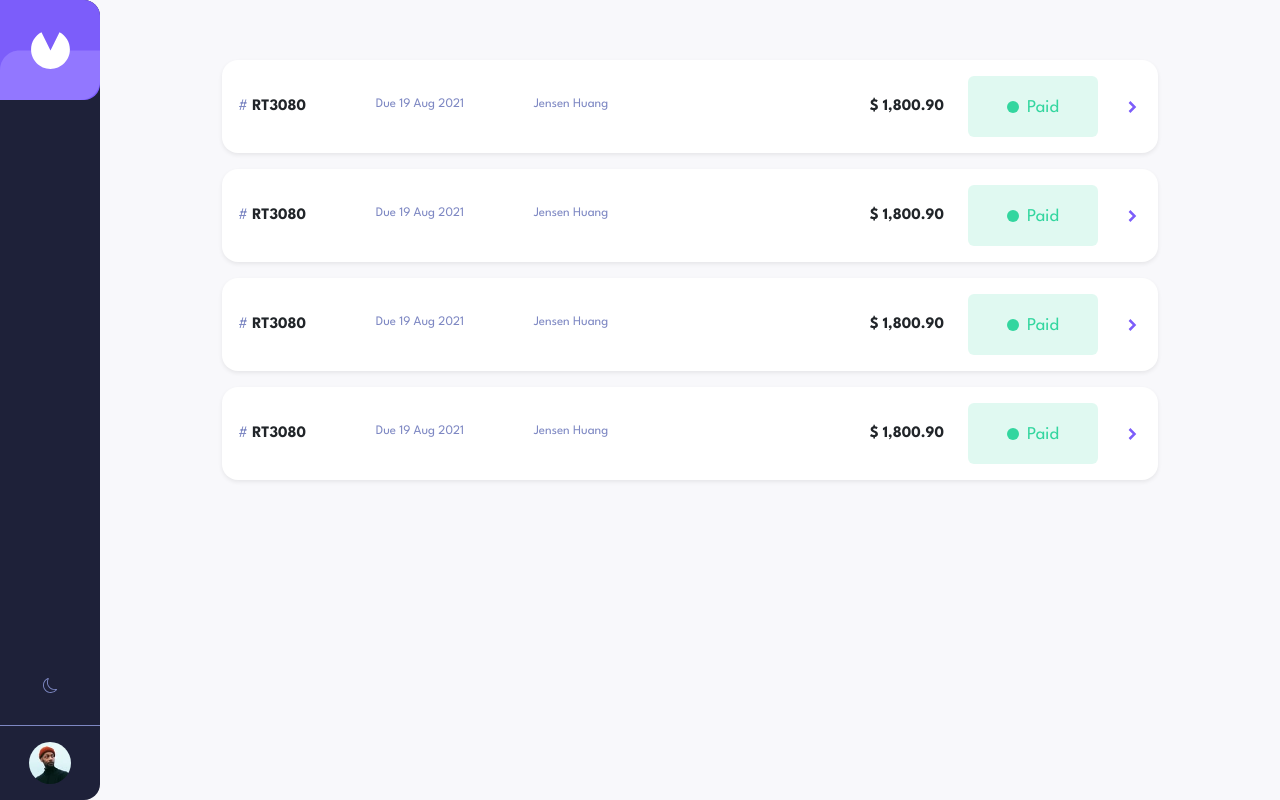
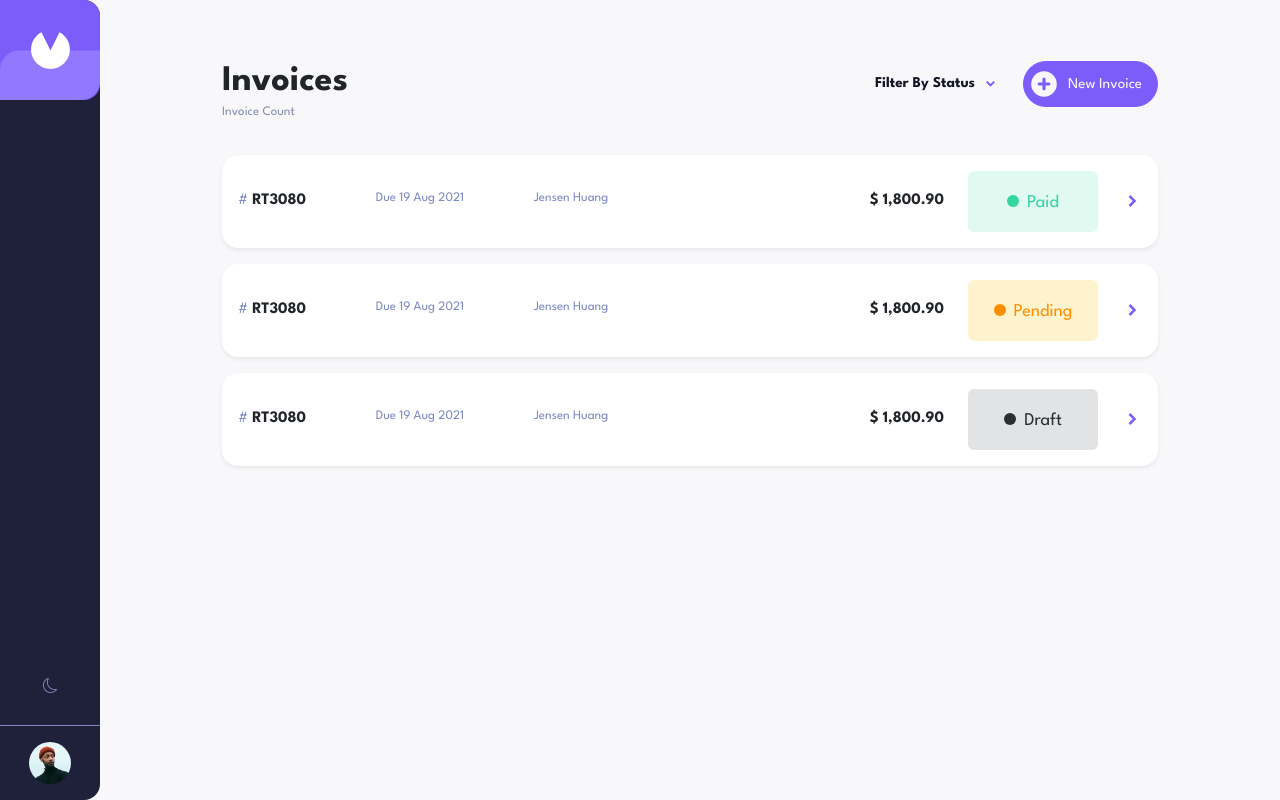
Before and after one commit to rmartin93/invoice, a React (Vite) app: page / in a window 1280 px wide. Built offline with nearby package versions, Linux system fonts and the light colour scheme.

Commit message:
more invoice list stuff

```diff
--- a/src/App.jsx
+++ b/src/App.jsx
@@ -3,16 +3,25 @@ import { useTheme } from "./hooks/useTheme";
 import ScrollToTop from "./helpers/ScrollToTop";
 import NavBar from "./components/NavBar";
 import Home from "./pages/Home";
+import { useState } from "react";
+import Invoice from "./pages/Invoice";
 function App() {
 	const { theme } = useTheme();
+	const [invoiceId, setInvoiceId] = useState(null);
 	return (
 		<BrowserRouter>
 			<ScrollToTop />
 			<div className="layout-wrapper" data-bs-theme={theme}>
-				<NavBar />
+				<NavBar invoiceId={invoiceId} setInvoiceId={setInvoiceId} />
 				<main>
 					<Routes>
-						<Route path="/" element={<Home />} />
+						<Route path="/" element={<Home setInvoiceId={setInvoiceId} />} />
+					</Routes>
+					<Routes>
+						<Route
+							path="/invoice/:id"
+							element={<Invoice setInvoiceId={setInvoiceId} />}
+						/>
 					</Routes>
 				</main>
 			</div>
--- a/src/pages/Home.jsx
+++ b/src/pages/Home.jsx
@@ -1,14 +1,153 @@
-import ThemeElements from "../components/ThemeElements";
 import { BsFillCircleFill } from "react-icons/bs";
-import { BiSolidChevronRight } from "react-icons/bi";
+import {
+	BiSolidChevronDown,
+	BiSolidChevronUp,
+	BiSolidChevronRight,
+} from "react-icons/bi";
 import { Link } from "react-router-dom";
+import { useEffect, useRef, useState } from "react";
+import { HiPlusCircle } from "react-icons/hi";
 
-export default function Home() {
+export default function Home({ setInvoiceId }) {
+	const dialog = useRef();
+	const [draft, setDraft] = useState(false);
+	const [pending, setPending] = useState(false);
+	const [paid, setPaid] = useState(false);
+	const [chevron, setChevron] = useState("down");
+	const showPopover = () => {
+		dialog.current.classList.toggle("d-none");
+		chevron === "down" ? setChevron("up") : setChevron("down");
+	};
+	// dismiss popover when clicked outside
+	const handleClickOutside = (e) => {
+		if (e.target.classList.contains("popover-button")) {
+			return;
+		}
+		if (dialog.current && !dialog.current.contains(e.target)) {
+			dialog.current.classList.add("d-none");
+			chevron === "up" ? setChevron("up") : setChevron("down");
+		}
+	};
+	// add event listener to handle click outside
+	useEffect(() => {
+		document.addEventListener("mousedown", handleClickOutside);
+		return () => {
+			document.removeEventListener("mousedown", handleClickOutside);
+		};
+	}, []);
 	return (
 		<div className="home">
-			{/* <ThemeElements /> */}
 			<section className="invoice-list container">
-				<Link to="/#" className="row mb-3">
+				<div className="row mb-3">
+					<div className="col-6">
+						<h1 className="mb-0">Invoices</h1>
+						<p className="text-secondaryOther">Invoice Count</p>
+					</div>
+					<div className="col-6">
+						<div className="d-flex justify-content-end align-items-center">
+							<div
+								className="custom-popover position-relative"
+								style={{ zIndex: 100 }}
+							>
+								<button
+									className="btn btn-link popover-button"
+									type="button"
+									onClick={() => showPopover()}
+								>
+									<span>Filter By Status</span>
+									{chevron === "down" ? (
+										<BiSolidChevronDown className="ms-2 text-primary" />
+									) : (
+										<BiSolidChevronUp className="ms-2 text-primary" />
+									)}
+								</button>
+								<div
+									className="d-none position-absolute card shadow border-0 w-100"
+									ref={dialog}
+								>
+									<div className="card-body">
+										<div
+											className="filter-checkbox d-flex align-items-center"
+											onClick={() => {
+												setDraft(!draft);
+												setPending(false);
+												setPaid(false);
+											}}
+										>
+											<input
+												type="checkbox"
+												name="draft"
+												id="draft"
+												checked={draft}
+												onChange={() => console.log("draft changed")}
+											/>
+											<label
+												htmlFor="draft"
+												className="pb-0 fw-bolder ms-2 text-dark"
+												style={{ paddingTop: "2px" }}
+											>
+												Draft
+											</label>
+										</div>
+										<div
+											className="filter-checkbox d-flex align-items-center"
+											onClick={() => {
+												setPending(!pending);
+												setDraft(false);
+												setPaid(false);
+											}}
+										>
+											<input
+												type="checkbox"
+												name="pending"
+												id="pending"
+												checked={pending}
+												onChange={() => console.log("pending changed")}
+											/>
+											<label
+												htmlFor="pending"
+												className="pb-0 fw-bolder ms-2 text-dark"
+												style={{ paddingTop: "2px" }}
+											>
+												Pending
+											</label>
+										</div>
+										<div
+											className="filter-checkbox d-flex align-items-center"
+											onClick={() => {
+												setPaid(!paid);
+												setDraft(false);
+												setPending(false);
+											}}
+										>
+											<input
+												type="checkbox"
+												name="paid"
+												id="paid"
+												checked={paid}
+												onChange={() => console.log("paid changed")}
+											/>
+											<label
+												htmlFor="paid"
+												className="pb-0 fw-bolder ms-2 text-dark"
+												style={{ paddingTop: "2px" }}
+											>
+												Paid
+											</label>
+										</div>
+									</div>
+								</div>
+							</div>
+							<div>
+								<button className="btn btn-primary btn-icon">
+									<HiPlusCircle className="me-2" />
+									<span>New Invoice</span>
+								</button>
+							</div>
+						</div>
+					</div>
+				</div>
+				<Link to="/invoice/3" className="row mb-3 invoice-row">
 					<div className="col-12">
 						<div className="card border-0 shadow-sm rounded-4">
 							<div className="card-body">
@@ -62,7 +201,7 @@ export default function Home() {
 						</div>
 					</div>
 				</Link>
-				<Link to="/#" className="row mb-3">
+				<Link to="/invoice/4" className="row mb-3 invoice-row">
 					<div className="col-12">
 						<div className="card border-0 shadow-sm rounded-4">
 							<div className="card-body">
@@ -78,9 +217,9 @@ export default function Home() {
 									</div>
 									<div className="col-4">
 										<p className="text-info text-end">Jensen Huang</p>
-										<div className="alert alert-success border-0 text-center">
+										<div className="alert alert-warning border-0 text-center">
 											<BsFillCircleFill className="me-2" />
-											<span>Paid</span>
+											<span>Pending</span>
 										</div>
 									</div>
 								</div>
@@ -103,9 +242,9 @@ export default function Home() {
 												$ 1,800.90
 											</p>
 											<div>
-												<div className="alert alert-success border-0 text-center mb-0 flex-grow-1">
+												<div className="alert alert-warning border-0 text-center mb-0 flex-grow-1">
 													<BsFillCircleFill className="me-2" />
-													<span>Paid</span>
+													<span>Pending</span>
 												</div>
 											</div>
 											<BiSolidChevronRight className="ms-auto text-primary fw-bolder fs-5" />
@@ -116,7 +255,7 @@ export default function Home() {
 						</div>
 					</div>
 				</Link>
-				<Link to="/#" className="row mb-3">
+				<Link to="/invoice/5" className="row mb-3 invoice-row">
 					<div className="col-12">
 						<div className="card border-0 shadow-sm rounded-4">
 							<div className="card-body">
@@ -132,9 +271,9 @@ export default function Home() {
 									</div>
 									<div className="col-4">
 										<p className="text-info text-end">Jensen Huang</p>
-										<div className="alert alert-success border-0 text-center">
+										<div className="alert alert-secondary border-0 text-center">
 											<BsFillCircleFill className="me-2" />
-											<span>Paid</span>
+											<span>Draft</span>
 										</div>
 									</div>
 								</div>
@@ -157,63 +296,9 @@ export default function Home() {
 												$ 1,800.90
 											</p>
 											<div>
-												<div className="alert alert-success border-0 text-center mb-0 flex-grow-1">
+												<div className="alert alert-secondary border-0 text-center mb-0 flex-grow-1">
 													<BsFillCircleFill className="me-2" />
-													<span>Paid</span>
-												</div>
-											</div>
-											<BiSolidChevronRight className="ms-auto text-primary fw-bolder fs-5" />
-										</div>
-									</div>
-								</div>
-							</div>
-						</div>
-					</div>
-				</Link>
-				<Link to="/#" className="row mb-3">
-					<div className="col-12">
-						<div className="card border-0 shadow-sm rounded-4">
-							<div className="card-body">
-								{/* id, date, name, amt, status, icon (med and up) */}
-								<div className="row d-md-none">
-									<div className="col-8">
-										<p className="mb-3">
-											<span className="text-info fs-6">#</span>
-											<span className="ms-1 fw-bold fs-6">RT3080</span>
-										</p>
-										<p className="text-info mb-2">Due 19 Aug 2021</p>
-										<p className="fw-bold fs-6">$ 1,800.90</p>
-									</div>
-									<div className="col-4">
-										<p className="text-info text-end">Jensen Huang</p>
-										<div className="alert alert-success border-0 text-center">
-											<BsFillCircleFill className="me-2" />
-											<span>Paid</span>
-										</div>
-									</div>
-								</div>
-								<div className="row d-none d-md-flex align-items-center justify-content-between">
-									<div className="col-6">
-										<div className="d-flex">
-											<p className="mb-0 flex-grow-1">
-												<span className="text-info fs-6">#</span>
-												<span className="ms-1 fw-bold fs-6">RT3080</span>
-											</p>
-											<p className="text-info mb-0 flex-grow-1">
-												Due 19 Aug 2021
-											</p>
-											<p className="text-info mb-0 flex-grow-1">Jensen Huang</p>
-										</div>
-									</div>
-									<div className="col-6">
-										<div className="d-flex align-items-center gap-4">
-											<p className="fw-bold fs-6 mb-0 flex-grow-1 text-end">
-												$ 1,800.90
-											</p>
-											<div>
-												<div className="alert alert-success border-0 text-center mb-0 flex-grow-1">
-													<BsFillCircleFill className="me-2" />
-													<span>Paid</span>
+													<span>Draft</span>
 												</div>
 											</div>
 											<BiSolidChevronRight className="ms-auto text-primary fw-bolder fs-5" />
--- /dev/null
+++ b/src/pages/Invoice.jsx
@@ -0,0 +1,15 @@
+import { useParams } from "react-router-dom";
+export default function Invoice({ setInvoiceId }) {
+	const { id } = useParams();
+	return (
+		<div className="invoice">
+			<section className="container">
+				<div className="row">
+					<div className="col-12">
+						<h2>Invoice ID: {id} </h2>
+					</div>
+				</div>
+			</section>
+		</div>
+	);
+}
--- a/src/styles/abstracts/_colors.scss
+++ b/src/styles/abstracts/_colors.scss
@@ -1,6 +1,7 @@
 $primary: #7c5dfa;
 $primaryAccent: #9277ff;
 $secondary: #1e2139;
+$secondaryOther: #888eb0;
 $info: #7e88c3;
 $dark: #141625;
 $darkAccent: #1e2139;
--- a/src/styles/components/_alert.scss
+++ b/src/styles/components/_alert.scss
@@ -1,13 +1,12 @@
 @use "../abstracts/colors" as color;
 .invoice-list {
-	a {
+	.invoice-row {
 		text-decoration: none;
 		color: color.$dark;
 		&:hover {
-			// margin-top: -4px;
-			// margin-bottom: 20px !important;
 			padding-right: 1rem;
 			padding-left: 1rem;
+			cursor: pointer;
 		}
 	}
 	.alert {
@@ -29,4 +28,7 @@
 		background-color: rgba(51, 214, 160, 0.15);
 		color: #33d69f;
 	}
+	.alert-warning {
+		color: #ff8f00;
+	}
 }
--- a/src/styles/components/_buttons.scss
+++ b/src/styles/components/_buttons.scss
@@ -5,6 +5,9 @@
 	justify-content: center;
 	div {
 		margin-top: 2px;
+	}
+	> * {
+		pointer-events: none;
 	}
 }
 
@@ -44,3 +47,12 @@
 		color: color.$light;
 	}
 }
+
+.btn-link {
+	text-decoration: none;
+	color: color.$dark;
+	font-weight: 700;
+	&:hover {
+		color: color.$dark;
+	}
+}
--- a/src/styles/vendor/_bootstrap.scss
+++ b/src/styles/vendor/_bootstrap.scss
@@ -14,7 +14,7 @@ $theme-colors: (
 	"secondary": color.$secondary,
 	"success": color.$success,
 	"info": color.$info,
-	//   "warning":    $warning,
+	"warning": #ff8f00,
 	"danger": color.$danger,
 	"light": color.$light,
 	"dark": color.$dark,
@@ -25,7 +25,7 @@ $container-max-widths: (
 	md: 720px,
 	lg: 960px,
 	//   xl: 1140px,
-	//   xxl: 1320px,
+	//   xxl: 1320px,,,,,,,,,,,,,,,,
 );
 
 // Allows for customizing button radius independently from global border radius
@@ -37,6 +37,7 @@ $btn-line-height: 15px;
 
 $btn-padding-y: 15px;
 $btn-padding-x: 24px;
+
 @import "../../../node_modules/bootstrap/scss/bootstrap.scss";
 
 $color-mode-type: data;
@@ -73,3 +74,11 @@ $color-mode-type: data;
 @include color-mode(light) {
 	background-color: color.$light;
 }
+
+.text-secondaryOther {
+	color: color.$secondaryOther;
+}
+
+input[type="checkbox"] {
+	accent-color: color.$primary;
+}
```
Also changed, not shown: src/components/NavBar.jsx (+48 -2 lines), src/styles/components/_forms.scss (+9 -0 lines).
